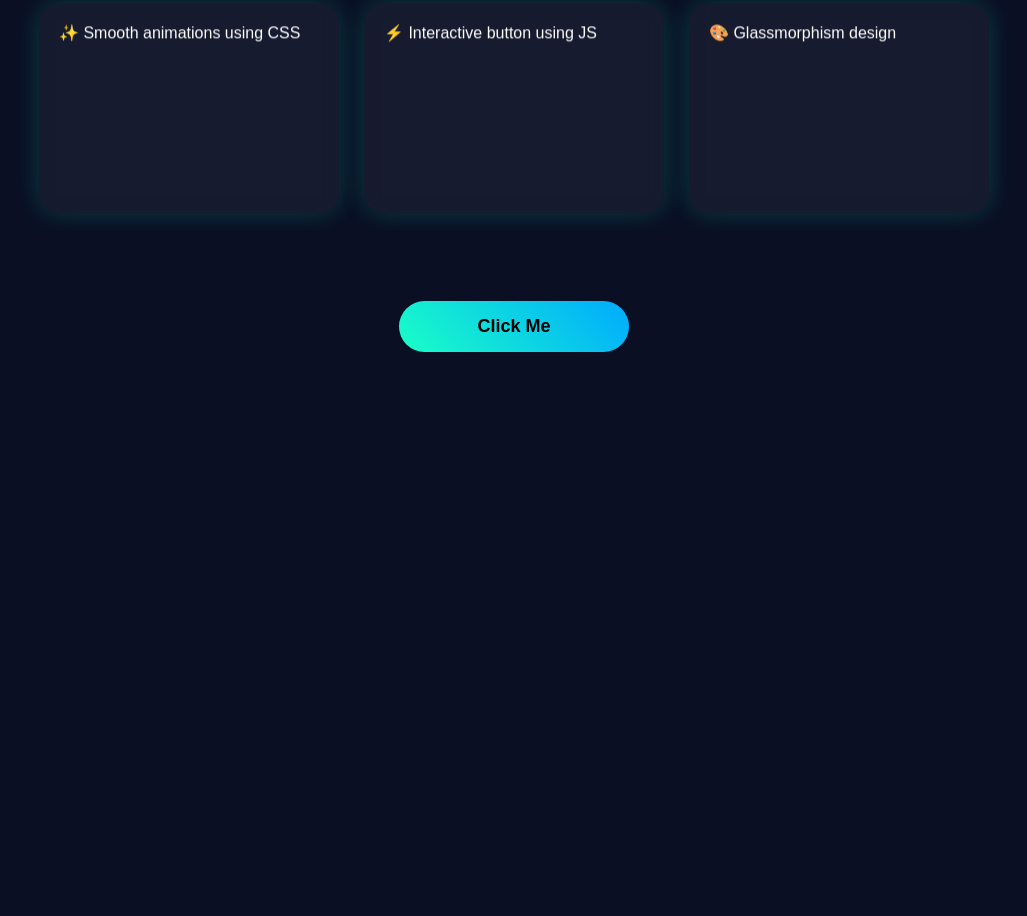
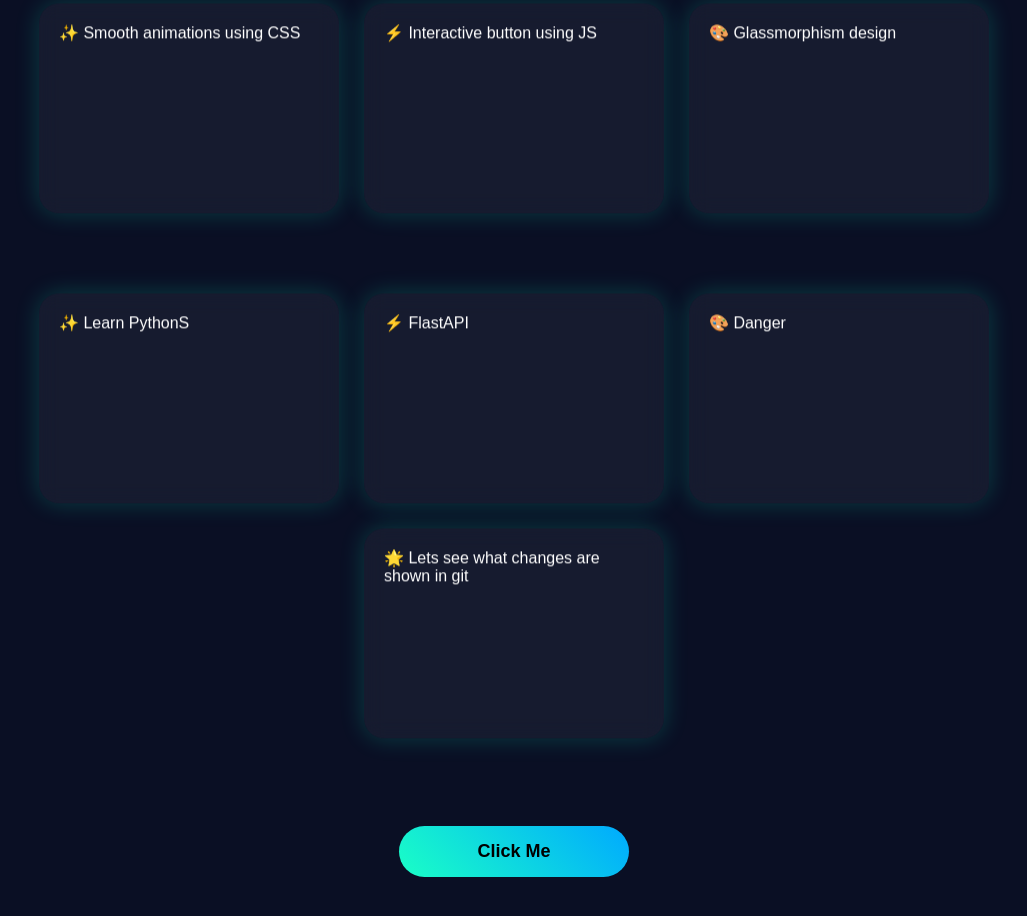
Before and after one commit to duwalsumit904/Html-git, a plain HTML site: page index.html in a window 1280 px wide. Shown: the part 304-1220 px from the top of the page, without its empty margins (126-1153 px from the left). Before the commit the page ends 800 px from the top, so only its background shows below. Drawn offline with Linux system fonts and the light colour scheme.

Commit message:
addedd new div for python

```diff
--- a/index.html
+++ b/index.html
@@ -109,6 +109,14 @@
         <div class="card">⚡ Interactive button using JS</div>
         <div class="card">🎨 Glassmorphism design</div>
     </div>
+    <!-- new added-->
+    <div class="cards">
+    <div class="card">✨ Learn PythonS</div>
+    <div class="card">⚡ FlastAPI</div>
+    <div class="card">🎨 Danger</div>
+    <div class="card">🌟 Lets see what changes are shown in git</div>
+    </div>
+<!-- new added-->
 
     <div class="btn" id="magicBtn">Click Me</div>
 
```
